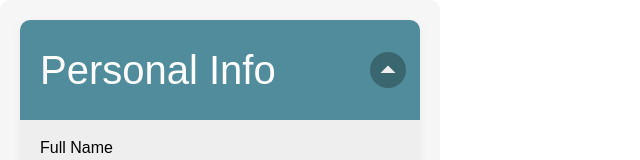
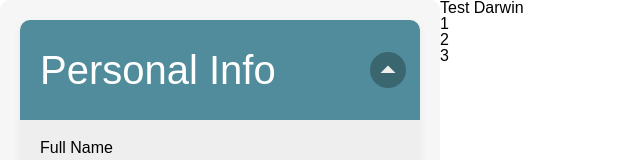
Before and after one commit to darwin-dev-diaz/odin-cv-application, a React (Vite) app: page / in a window 1280 px wide. Shown: the top 160 px of the page, without its empty margins (0-640 px from the left). Built offline with nearby package versions, Linux system fonts and the light colour scheme.

Commit message:
Get fields to update data object

```diff
--- a/src/assets/DropDownArrow.jsx
+++ b/src/assets/DropDownArrow.jsx
@@ -2,7 +2,7 @@ export default function DropDownArrow({open}) {
   return (
     <>
       <svg
-        class={open ? "dropDownSVG" : "dropDownSVG dropDownSVG-closed"}
+        className={open ? "dropDownSVG" : "dropDownSVG dropDownSVG-closed"}
         xmlns="http://www.w3.org/2000/svg"
         height="24px"
         viewBox="0 -960 960 960"
--- a/src/components/CV.jsx
+++ b/src/components/CV.jsx
@@ -1,7 +1,16 @@
+import data from "../data"
+
 export default function CV({}){
+
     return(
-        <>
 
-        </>
+            <div className="personal-info-header">
+                <h1>{data.personalInfo.name}</h1>
+                <h1>1</h1>
+                <h1>2</h1>
+                <h1>3</h1>
+            </div>
+
+
     )
 }
--- a/src/components/PersonalInfoField.jsx
+++ b/src/components/PersonalInfoField.jsx
@@ -1,59 +1,72 @@
 import "../styles/InputField.css";
+import data from "../data";
 
-export default function PersonalInfoField(){
-    return(
+export default function PersonalInfoField() {
+  return (
     <form>
       <div className="input-group">
-              <label for="full-name">
-                <span class="label-text">Full Name</span>
+        <label htmlFor="full-name">
+          <span className="label-text">Full Name</span>
         </label>
         <input
           type="text"
           id="full-name"
           placeholder="First and last name"
           data-key="fullName"
+          onChange={(event) => {
+            data.personalInfo.name = event.target.value;
+          }}
           // value="Darwin Diaz"
         ></input>
       </div>
       <div className="input-group">
-              <label for="email">
-                <span class="label-text">Email</span>
-                <span class="recommended-text">recommended</span>
+        <label htmlFor="email">
+          <span className="label-text">Email</span>
+          <span className="recommended-text">recommended</span>
         </label>
         <input
           type="email"
           id="email"
           placeholder="Enter email"
           data-key="email"
+          onChange={(event) => {
+            data.personalInfo.email = event.target.value;
+          }}
           // value="josephine.meyers@mail.co.uk"
         ></input>
       </div>
-            <div class="input-group">
-              <label for="phone-number">
-                <span class="label-text">Phone number</span>
-                <span class="recommended-text">recommended</span>
+      <div className="input-group">
+        <label htmlFor="phone-number">
+          <span className="label-text">Phone number</span>
+          <span className="recommended-text">recommended</span>
         </label>
         <input
           type="tel"
           id="phone-number"
           placeholder="Enter phone number"
           data-key="phoneNumber"
+          onChange={(event) => {
+            data.personalInfo.phoneNumber = event.target.value;
+          }}
           // value="+44 3245 5521 5521"
         ></input>
       </div>
-            <div class="input-group">
-              <label for="address">
-                <span class="label-text">Address</span>
-                <span class="recommended-text">recommended</span>
+      <div className="input-group">
+        <label htmlFor="address">
+          <span className="label-text">Address</span>
+          <span className="recommended-text">recommended</span>
         </label>
         <input
           type="text"
           id="address"
           placeholder="City, Country"
           data-key="address"
+          onChange={(event) => {
+            data.personalInfo.address = event.target.value;
+          }}
           //   value="London, UK"
         ></input>
       </div>
     </form>
-    )
+  );
 }
--- a/src/data.js
+++ b/src/data.js
@@ -1,6 +1,6 @@
 const data = {
   personalInfo: {
-    name: "",
+    name: "Test Darwin",
     email: "",
     phoneNumber: "",
     address: "",
@@ -16,3 +16,5 @@ const data = {
     experienceThree: {},
   },
 };
+
+export default data;
--- a/src/main.jsx
+++ b/src/main.jsx
@@ -7,9 +7,13 @@ import "./styles/main.css";
 
 ReactDOM.createRoot(document.getElementById("root")).render(
   <React.StrictMode>
+    <div className="app">
+
     <Accordion>
     </Accordion>
-    <CV></CV>
+    <CV>
+    </CV>
+    </div>
 
   </React.StrictMode>
 );
--- a/src/styles/main.css
+++ b/src/styles/main.css
@@ -1,3 +1,7 @@
 body{
     font-family: Arial, Helvetica, sans-serif;
 }
+
+.app{
+    display: flex;
+}
```
Lines whose indentation alone changed are shown as unchanged.
